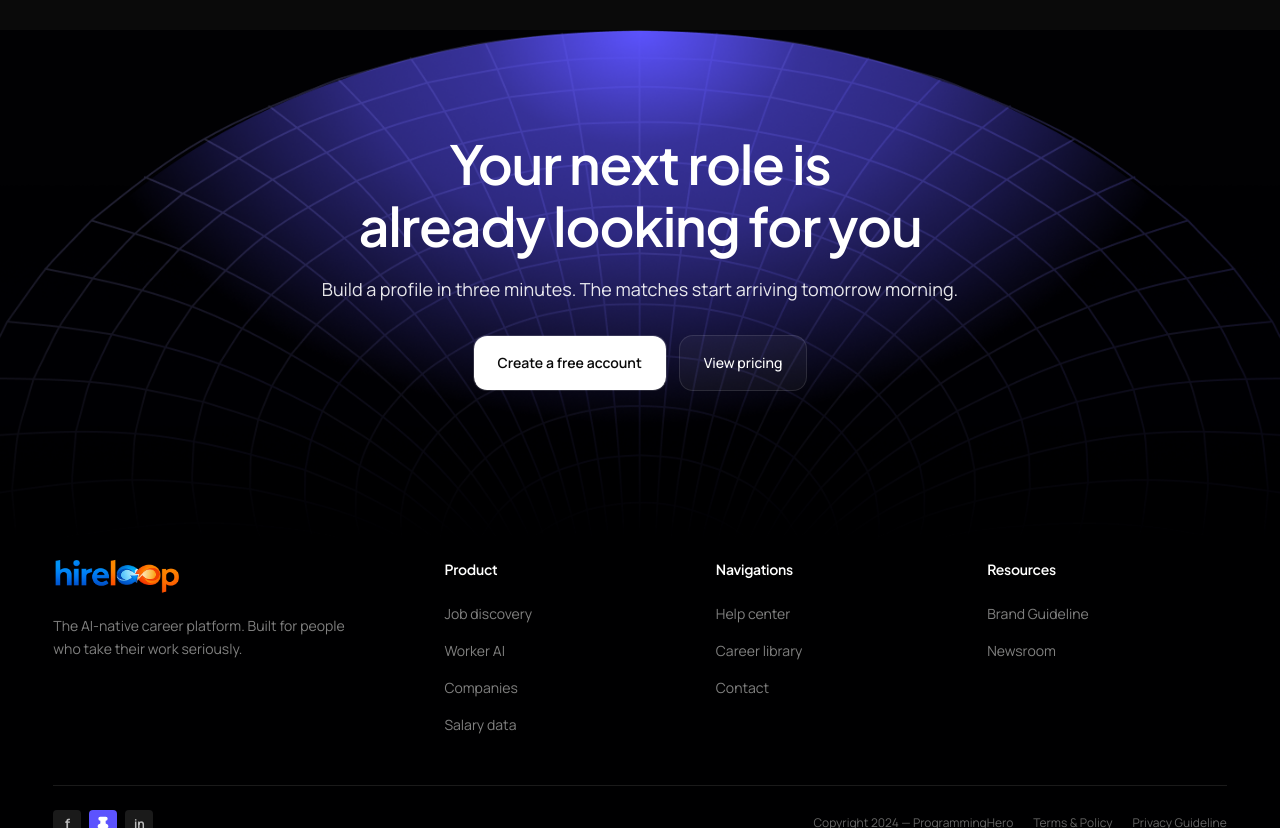
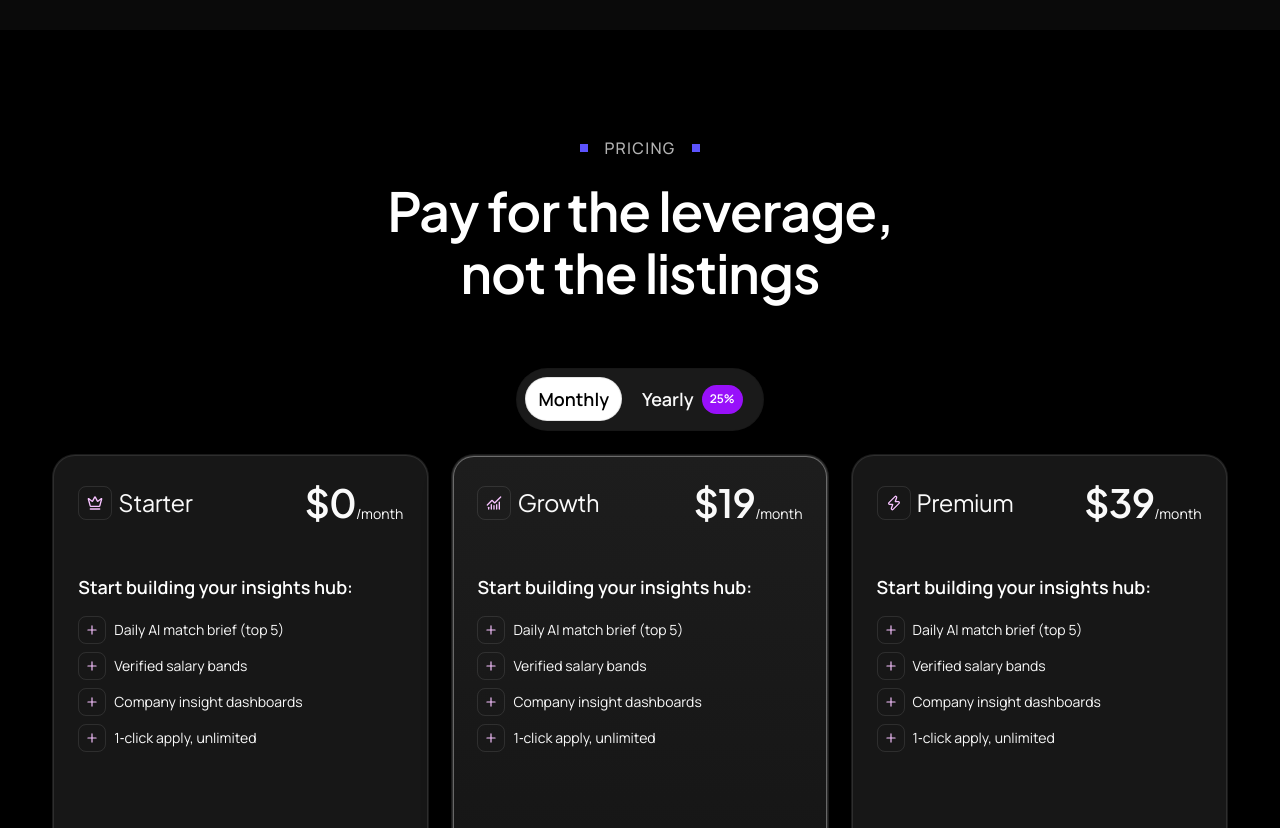
Before and after one commit to ratul-sardar/Hire-Loop, a Next.js app: page / in a window 1280 px wide. Shown: the part 3440-4268 px from the top of the page. Built offline with nearby package versions, Linux system fonts and the light colour scheme.

Commit message:
pricing section complete

```diff
--- a/src/app/globals.css
+++ b/src/app/globals.css
@@ -26,8 +26,6 @@
   --color-surface-950: var(--surface-950);
   --color-surface-900: var(--surface-900);
   --color-surface-800: var(--surface-800);
-  --color-surface-card: var(--surface-card);
-  --color-surface-chip: var(--surface-chip);
   --color-nav: var(--nav-surface);
   --font-sans: var(--font-manrope);
   --font-heading: var(--font-jakarta);
@@ -101,8 +99,6 @@
   --surface-950: #010103;
   --surface-900: #0b0b14;
   --surface-800: #191938;
-  --surface-card: #151516;
-  --surface-chip: #202020;
   --nav-surface: #222222;
   --card-gradient: linear-gradient(180deg, #010103 12%, #313131 100%);
   --background: oklch(1 0 0);
--- a/src/app/page.tsx
+++ b/src/app/page.tsx
@@ -2,6 +2,7 @@ import { FeaturesSection } from "@/components/sections/features-section";
 import { FooterSection } from "@/components/sections/footer-section";
 import { HeroSearchSection } from "@/components/sections/hero-search-section";
 import { JobDiscoverySection } from "@/components/sections/job-discovery-section";
+import PricingSection from "@/components/sections/pricing-section/pricing-section";
 import { StatsSection } from "@/components/sections/stats-section";
 
 export default function Home() {
@@ -16,6 +17,7 @@ export default function Home() {
       </div>
       <JobDiscoverySection />
       <FeaturesSection />
+      <PricingSection />
       <FooterSection />
     </main>
   );
--- /dev/null
+++ b/src/components/sections/pricing-section/pricing-card.tsx
@@ -0,0 +1,80 @@
+import { cn } from "cn";
+import type { LucideIcon } from "lucide-react";
+import { ArrowRightIcon, CrownIcon, PlusIcon } from "lucide-react";
+import { PrimaryCta } from "@/components/shared/primary-cta";
+import {
+  Card,
+  CardAction,
+  CardContent,
+  CardHeader,
+  CardTitle,
+} from "@/components/ui/card";
+
+export type PricingCardType = {
+  className?: string;
+  isHighlighted?: boolean;
+  Icon: LucideIcon;
+  cardTitle: string;
+  cardPrice: string;
+  cardPriceDuration: string;
+  cardFeatures: string[];
+  ctaLink: string;
+};
+
+const demoFeatures = ["Demo Feature", "Demo Feature"];
+
+export default function PricingCard({
+  className,
+  isHighlighted = false,
+  Icon = CrownIcon,
+  cardTitle = "Starter",
+  cardPrice = "$0",
+  cardPriceDuration = "/month",
+  cardFeatures = [...demoFeatures],
+  ctaLink = "/",
+}: PricingCardType) {
+  return (
+    <Card
+      className={cn(
+        `w-full max-w-120 p-6 border border-border rounded-3xl ${isHighlighted ? "bg-[linear-gradient(180deg,#1d1d1d_0%,#151515_100%)] shadow-[inset_0_0_0_1px_rgba(255,255,255,0.35),0_16px_32px_rgba(0,0,0,0.18)]" : ""}`,
+        className,
+      )}
+    >
+      <CardHeader className="p-0 flex items-center justify-between">
+        <CardTitle className="flex items-center justify-center gap-1.5">
+          <div className="p-2 rounded-md border border-border">
+            <Icon size={16} color="#F7C2FF" />
+          </div>
+          <h6 className="">{cardTitle}</h6>
+        </CardTitle>
+        <CardAction className="flex items-end justify-center">
+          <h3 className="">{cardPrice}</h3>
+          <p className="text-body-sm font-normal">{cardPriceDuration}</p>
+        </CardAction>
+      </CardHeader>
+      <CardContent className="mt-8 p-0 flex flex-col gap-4">
+        <p className="text-body-lg font-semibold text-text-inverse">
+          Start building your insights hub:
+        </p>
+
+        <ul className="w-full space-y-2">
+          {cardFeatures.map((feature) => (
+            <li key={feature} className="w-full flex items-center gap-2">
+              <div className="p-1.5 rounded-md border border-border">
+                <PlusIcon size={14} color="#F7C2FF" />
+              </div>
+              {feature}
+            </li>
+          ))}
+        </ul>
+        <PrimaryCta
+          href={ctaLink}
+          className="w-full mt-16 flex items-center justify-between"
+        >
+          Choose This Plan
+          <ArrowRightIcon size={16} />
+        </PrimaryCta>
+      </CardContent>
+    </Card>
+  );
+}
--- /dev/null
+++ b/src/components/sections/pricing-section/pricing-section.tsx
@@ -0,0 +1,119 @@
+"use client";
+
+import { ChartNoAxesCombined, CrownIcon, Zap } from "lucide-react";
+import { useState } from "react";
+import { SectionBadge } from "@/components/shared/section-badge";
+import type { PricingCardType } from "./pricing-card";
+import PricingCard from "./pricing-card";
+
+export default function PricingSection() {
+  const [renewCycle, setRenewCycle] = useState<"/month" | "/year">("/month");
+  const activeButtonStyle = "bg-white text-black";
+
+  const pricingData: PricingCardType[] = [
+    {
+      isHighlighted: false,
+      Icon: CrownIcon,
+      cardTitle: "Starter",
+      cardPrice: "$0",
+      cardPriceDuration: renewCycle,
+      cardFeatures: [
+        "Daily AI match brief (top 5)",
+        "Verified salary bands",
+        "Company insight dashboards",
+        "1‑click apply, unlimited",
+      ],
+      ctaLink: "/",
+    },
+    {
+      isHighlighted: true,
+      Icon: ChartNoAxesCombined,
+      cardTitle: "Growth",
+      cardPrice: renewCycle === "/month" ? "$19" : "$171",
+      cardPriceDuration: renewCycle,
+      cardFeatures: [
+        "Daily AI match brief (top 5)",
+        "Verified salary bands",
+        "Company insight dashboards",
+        "1‑click apply, unlimited",
+      ],
+      ctaLink: "/",
+    },
+    {
+      isHighlighted: false,
+      Icon: Zap,
+      cardTitle: "Premium",
+      cardPrice: renewCycle === "/month" ? "$39" : "$351",
+      cardPriceDuration: renewCycle,
+      cardFeatures: [
+        "Daily AI match brief (top 5)",
+        "Verified salary bands",
+        "Company insight dashboards",
+        "1‑click apply, unlimited",
+      ],
+      ctaLink: "/",
+    },
+  ];
+
+  return (
+    <section className="">
+      <div className="section-container flex flex-col items-center">
+        <div className="flex max-w-2xl flex-col items-center text-center">
+          <SectionBadge>Pricing</SectionBadge>
+
+          <h2 className="mt-5 max-w-xl text-text-inverse">
+            Pay for the leverage,
+            <br className="hidden sm:block" /> not the listings
+          </h2>
+        </div>
+
+        <div className="mt-16 w-full flex flex-col items-center gap-6">
+          <div className="w-fit h-fit flex gap-2 items-center justify-center rounded-full bg-white/10 border border-black/10 p-2">
+            <button
+              type="button"
+              className={`${renewCycle === "/month" && activeButtonStyle} rounded-full border border-black/10 px-3 py-2 cursor-pointer transition-all ease-in-out duration-650`}
+              onClick={() => setRenewCycle("/month")}
+            >
+              <p className="text-body-lg font-semibold">Monthly</p>
+            </button>
+            <button
+              type="button"
+              className={`${renewCycle === "/year" && activeButtonStyle} flex items-center justify-center gap-2 px-3 py-2 rounded-full cursor-pointer transition-all ease-in-out duration-650`}
+              onClick={() => setRenewCycle("/year")}
+            >
+              <p className="text-body-lg font-semibold">Yearly</p>
+              <div className="bg-purple-600 px-2 py-1 rounded-full">
+                <p className="text-body-xs font-semibold text-white">25%</p>
+              </div>
+            </button>
+          </div>
+
+          <div className="w-full grid md:grid-cols-2 lg:grid-cols-3 gap-6">
+            {pricingData.map(
+              ({
+                isHighlighted,
+                Icon,
+                cardTitle,
+                cardPrice,
+                cardPriceDuration,
+                cardFeatures,
+                ctaLink,
+              }) => (
+                <PricingCard
+                  key={cardTitle}
+                  isHighlighted={isHighlighted}
+                  Icon={Icon}
+                  cardTitle={cardTitle}
+                  cardPrice={cardPrice}
+                  cardPriceDuration={cardPriceDuration}
+                  cardFeatures={cardFeatures}
+                  ctaLink={ctaLink}
+                />
+              ),
+            )}
+          </div>
+        </div>
+      </div>
+    </section>
+  );
+}
--- a/src/components/shared/primary-cta.tsx
+++ b/src/components/shared/primary-cta.tsx
@@ -1,5 +1,5 @@
+import Link from "next/link";
 import type { ReactNode } from "react";
-
 import { Button } from "@/components/ui/button";
 import { cn } from "@/lib/utils";
 
@@ -12,7 +12,8 @@ type PrimaryCtaProps = {
 function PrimaryCta({ href, children, className }: PrimaryCtaProps) {
   return (
     <Button
-      render={<a href={href}>{children}</a>}
+      nativeButton={false}
+      render={<Link href={href}>{children}</Link>}
       variant="outline"
       className={cn(
         "h-14 rounded-xl border-border bg-text-inverse! px-6 text-body-md font-semibold text-background transition-colors hover:bg-text-inverse/80! hover:text-background focus-visible:outline-2 focus-visible:outline-offset-4 focus-visible:outline-ring",
--- /dev/null
+++ b/src/components/ui/card.tsx
@@ -0,0 +1,102 @@
+import * as React from "react"
+import { cn } from "cn"
+
+function Card({
+  className,
+  size = "default",
+  ...props
+}: React.ComponentProps<"div"> & { size?: "default" | "sm" }) {
+  return (
+    <div
+      data-slot="card"
+      data-size={size}
+      className={cn(
+        "group/card flex flex-col gap-(--card-spacing) overflow-hidden rounded-xl bg-card py-(--card-spacing) text-sm text-card-foreground ring-1 ring-foreground/10 [--card-spacing:--spacing(4)] has-data-[slot=card-footer]:pb-0 has-[>img:first-child]:pt-0 data-[size=sm]:[--card-spacing:--spacing(3)] data-[size=sm]:has-data-[slot=card-footer]:pb-0 *:[img:first-child]:rounded-t-xl *:[img:last-child]:rounded-b-xl",
+        className
+      )}
+      {...props}
+    />
+  )
+}
+
+function CardHeader({ className, ...props }: React.ComponentProps<"div">) {
+  return (
+    <div
+      data-slot="card-header"
+      className={cn(
+        "group/card-header @container/card-header grid auto-rows-min items-start gap-1 rounded-t-xl px-(--card-spacing) has-data-[slot=card-action]:grid-cols-[1fr_auto] has-data-[slot=card-description]:grid-rows-[auto_auto] [.border-b]:pb-(--card-spacing)",
+        className
+      )}
+      {...props}
+    />
+  )
+}
+
+function CardTitle({ className, ...props }: React.ComponentProps<"div">) {
+  return (
+    <div
+      data-slot="card-title"
+      className={cn(
+        "font-heading text-base leading-snug font-medium group-data-[size=sm]/card:text-sm",
+        className
+      )}
+      {...props}
+    />
+  )
+}
+
+function CardDescription({ className, ...props }: React.ComponentProps<"div">) {
+  return (
+    <div
+      data-slot="card-description"
+      className={cn("text-sm text-muted-foreground", className)}
+      {...props}
+    />
+  )
+}
+
+function CardAction({ className, ...props }: React.ComponentProps<"div">) {
+  return (
+    <div
+      data-slot="card-action"
+      className={cn(
+        "col-start-2 row-span-2 row-start-1 self-start justify-self-end",
+        className
+      )}
+      {...props}
+    />
+  )
+}
+
+function CardContent({ className, ...props }: React.ComponentProps<"div">) {
+  return (
+    <div
+      data-slot="card-content"
+      className={cn("px-(--card-spacing)", className)}
+      {...props}
+    />
+  )
+}
+
+function CardFooter({ className, ...props }: React.ComponentProps<"div">) {
+  return (
+    <div
+      data-slot="card-footer"
+      className={cn(
+        "flex items-center rounded-b-xl border-t bg-muted/50 p-(--card-spacing)",
+        className
+      )}
+      {...props}
+    />
+  )
+}
+
+export {
+  Card,
+  CardHeader,
+  CardFooter,
+  CardTitle,
+  CardAction,
+  CardDescription,
+  CardContent,
+}
```
